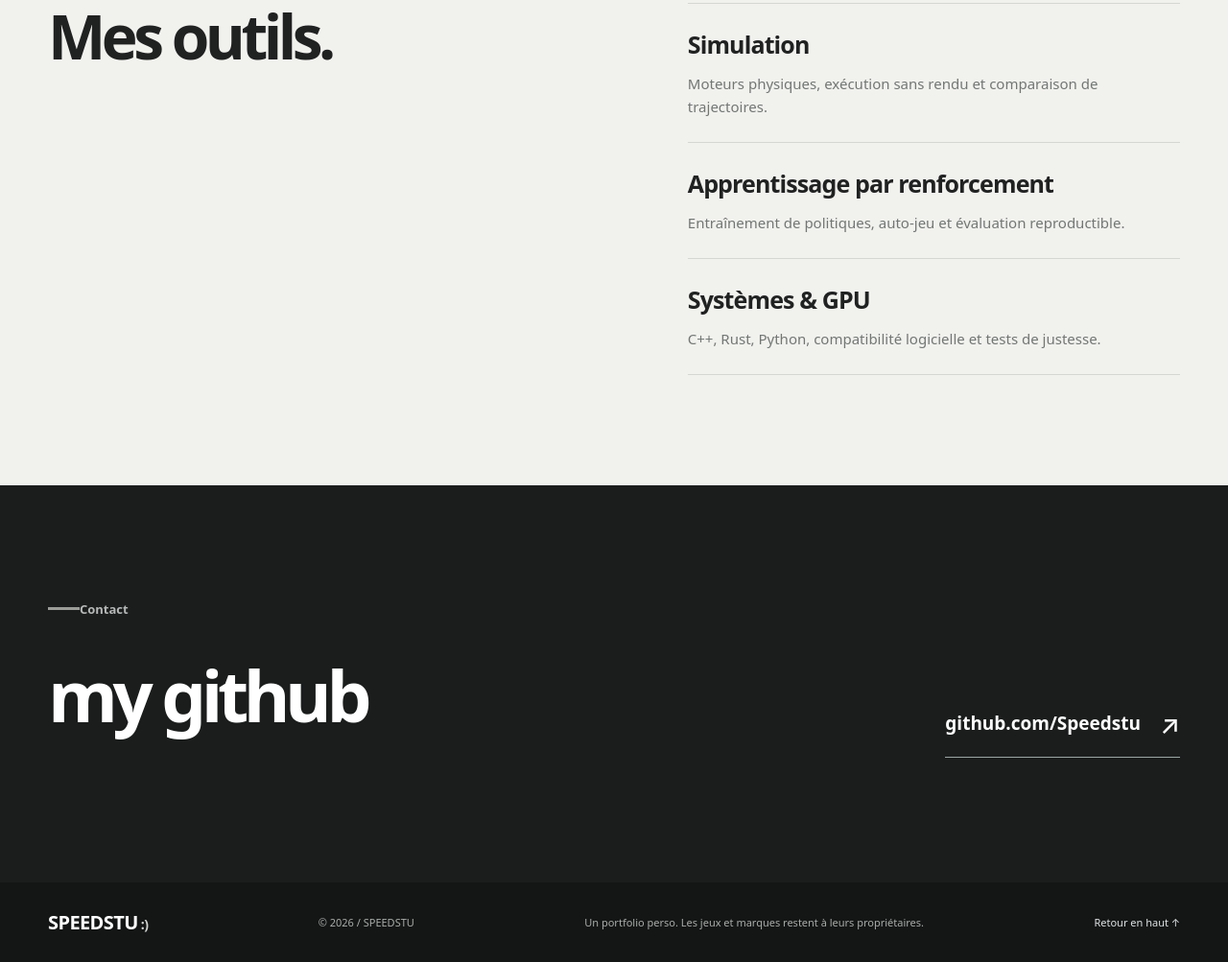
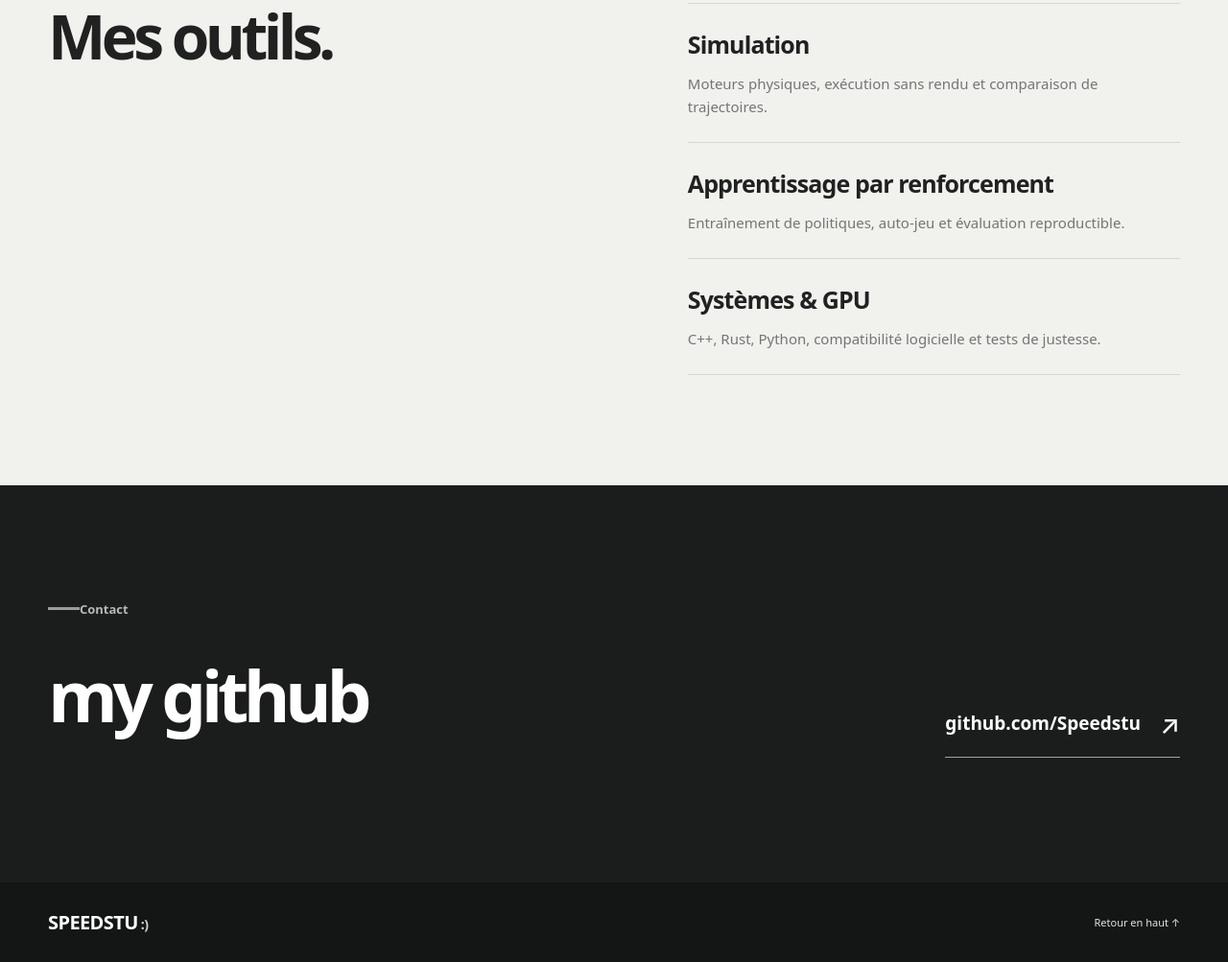
Before and after one commit to Speedstu/speedstu-tech, a plain HTML site: page index.html in a window 1280 px wide. Shown: the part 7013-8016 px from the top of the page at 96% size. Drawn offline with Linux system fonts and the light colour scheme.

Commit message:
Remove footer copyright and disclaimer text

```diff
--- a/index.html
+++ b/index.html
@@ -5,7 +5,7 @@
   <meta name="viewport" content="width=device-width,initial-scale=1">
   <meta name="color-scheme" content="light dark">
   <meta name="theme-color" content="#111517">
-  <meta name="speedstu-version" content="7.3 — Personal">
+  <meta name="speedstu-version" content="7.4 — Personal">
   <meta name="description" content="Speedstu : mes projets personnels autour de Rocket League, Trackmania, l’apprentissage par renforcement et des outils GPU AMD.">
   <meta property="og:type" content="website">
   <meta property="og:title" content="Speedstu — Mes projets">
@@ -16,7 +16,7 @@
   <link rel="preload" href="assets/hero-rafale.webp" as="image" type="image/webp">
   <link rel="stylesheet" href="styles.css?v=7.3.0">
   <link rel="stylesheet" href="personal.css?v=7.3.0">
-  <script src="script.js?v=7.3.0" defer></script>
+  <script src="script.js?v=7.4.0" defer></script>
   <title>Speedstu — Mes projets</title>
 </head>
 <body>
@@ -153,6 +153,6 @@
 
   <section class="contact" id="contact"><div class="container contact-grid"><div><div class="section-kicker"><span class="red-stroke"></span><span>Contact</span></div><h2 data-i18n="contactTitle">my github</h2></div><a class="contact-link" href="https://github.com/Speedstu" target="_blank" rel="noopener noreferrer">github.com/Speedstu <span>↗</span></a></div></section>
 </main>
-<footer class="footer"><div class="container footer-layout"><a href="#home" class="footer-brand">SPEEDSTU<span> :)</span></a><span>© <span id="year">2026</span> / SPEEDSTU</span><span data-i18n="independent">Un portfolio perso. Les jeux et marques restent à leurs propriétaires.</span><a href="#home" data-i18n="back">Retour en haut ↑</a></div></footer>
+<footer class="footer"><div class="container footer-layout"><a href="#home" class="footer-brand">SPEEDSTU<span> :)</span></a><a href="#home" data-i18n="back">Retour en haut ↑</a></div></footer>
 </body>
 </html>
--- a/script.js
+++ b/script.js
@@ -117,5 +117,5 @@
       });
     });
   }
-  $('#year').textContent=new Date().getFullYear();
+  if($('#year')) $('#year').textContent=new Date().getFullYear();
 })();
```
